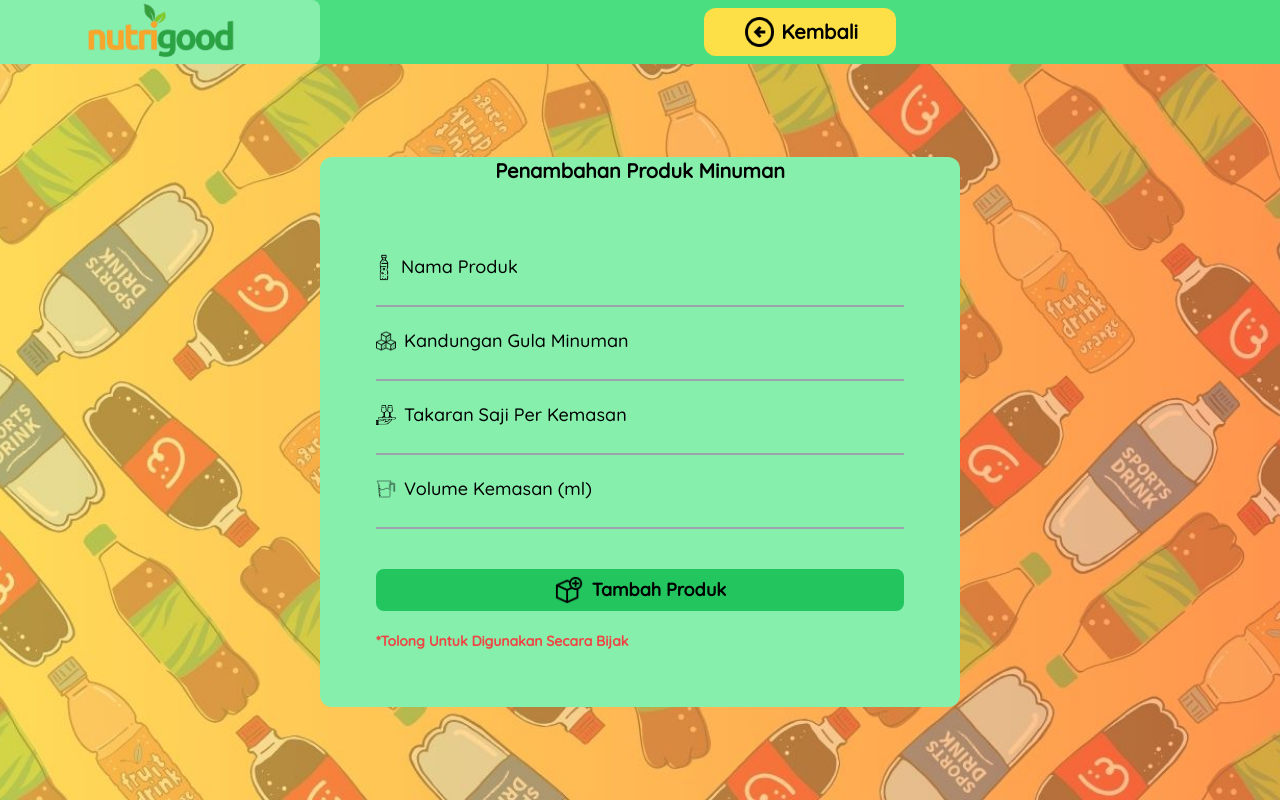
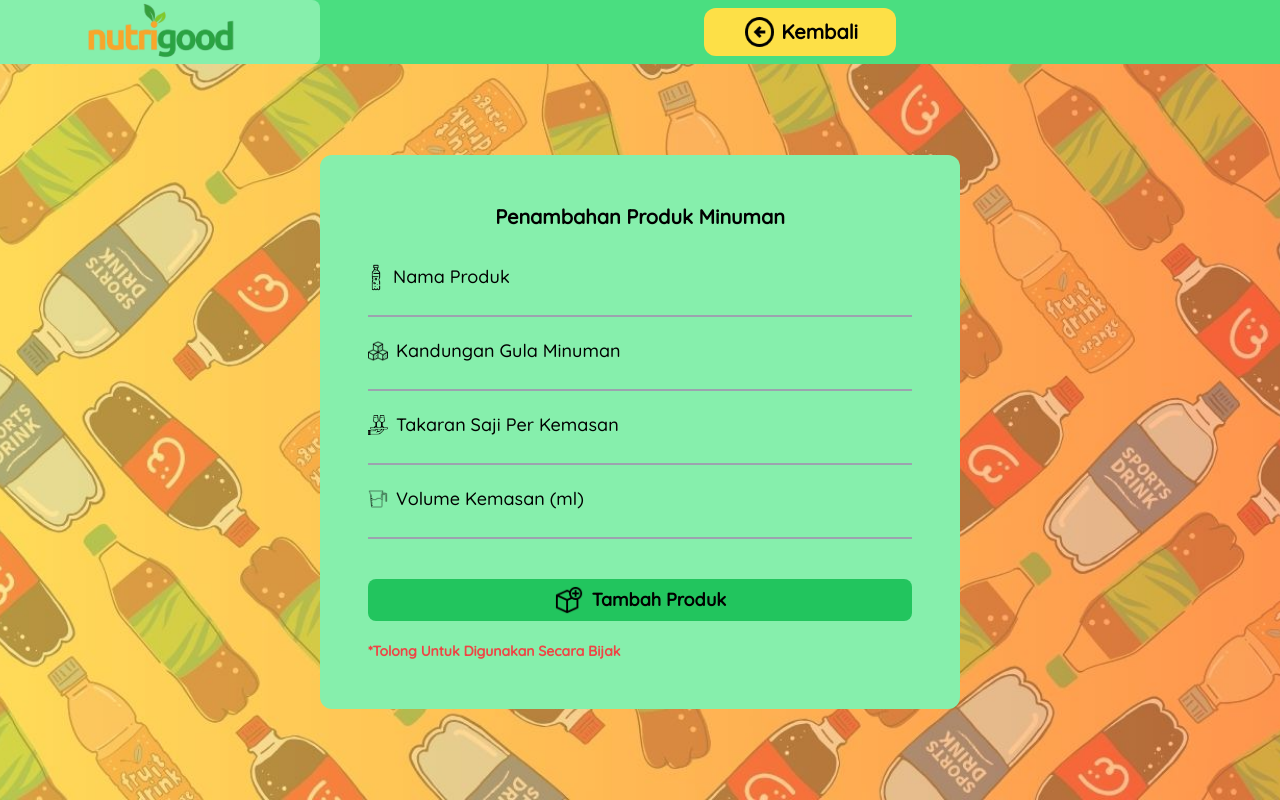
Before and after one commit to GaluhPncWirs/consumption-limit-for-packaged-beverages, a Next.js app: page /addProduct in a window 1280 px wide. Built offline with nearby package versions, Linux system fonts and the light colour scheme.

Commit message:
fix modal boxs selesai

```diff
--- a/src/app/addProduct/page.tsx
+++ b/src/app/addProduct/page.tsx
@@ -8,15 +8,16 @@ import { useEffect, useRef, useState } from "react";
 
 export default function AddProduct() {
   const path = usePathname();
-  const { mustFilled, handleValueInput, isFormFilled } = useHandleInput({
-    nameProduct: "",
-    kandunganGula: "",
-    takaranSaji: "",
-    volume: "",
-  });
+  const { mustFilled, handleValueInput, isFormFilled, setMustFilled } =
+    useHandleInput({
+      nameProduct: "",
+      kandunganGula: "",
+      takaranSaji: "",
+      volume: "",
+    });
   const [modal, setModal] = useState(false);
   const [status, setStatus] = useState(null);
-  const inputFieldNone = useRef<HTMLFormElement>(null);
+  const inputFieldNone = useRef(null);
 
   async function handleAddProduct(event: any) {
     setModal(true);
@@ -49,25 +50,28 @@ export default function AddProduct() {
   }
 
   useEffect(() => {
-    if (inputFieldNone.current) {
-      inputFieldNone.current.reset();
-    }
-  }, [modal]);
+    setMustFilled({
+      nameProduct: "",
+      kandunganGula: "",
+      takaranSaji: "",
+      volume: "",
+    });
+  }, [modal, setMustFilled]);
 
   return (
     <div>
       <NavigasiBar path={path} props={""} />
       <div className="h-screen flex flex-col justify-center items-center">
         <div className="bg-green-300 w-2/5 rounded-xl mt-16 max-[640px]:w-11/12 sm:w-4/5 md:w-8/12 lg:w-1/2">
-          <h1 className="text-xl font-semibold text-center mb-3">
-            Penambahan Produk Minuman
-          </h1>
           <form
             onSubmit={(e) => handleAddProduct(e)}
-            className="p-14 flex flex-col gap-y-5"
+            className="p-12 flex flex-col gap-y-5"
             autoComplete="off"
             ref={inputFieldNone}
           >
+            <h1 className="text-xl font-semibold text-center mb-3">
+              Penambahan Produk Minuman
+            </h1>
             <div className="relative pt-3 font-medium">
               <input
                 type="text"
```
